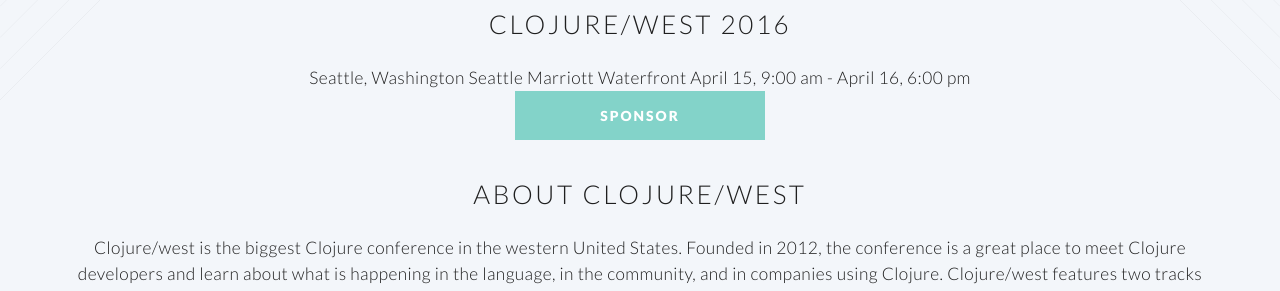
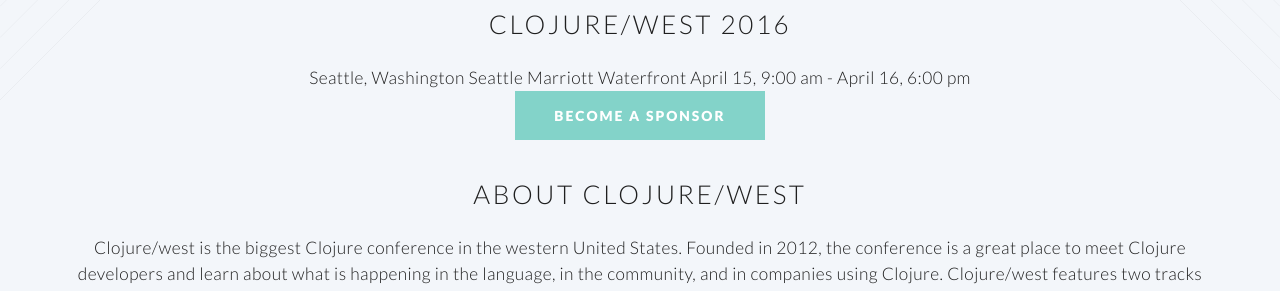
Before and after one commit to clojurewest/clojurewest.github.io, a Jekyll site: the page built from index.html, in a window 1280 px wide and 900 px high, scrolled down 646 px. Shown: the part 153-444 px from the top of the window. Built offline with Jekyll 4.4.1, drawn with Linux system fonts in a browser that asks for light colours.

Commit message:
change button text

```diff
--- a/_layouts/home.html
+++ b/_layouts/home.html
@@ -48,7 +48,7 @@
 						 <br/>
 	 					<ul class="buttons">
 	 					  <!-- <li><a href="https://ti.to/cognitect/clojure-conj-2015" class="button special">register</a></li> -->
-	 					  <li><a href="sponsorship" class="button special">sponsor</a></li>
+	 					  <li><a href="sponsorship" class="button special">become a sponsor</a></li>
 	 					</ul>
 
 					<h2>About Clojure/west</h2>
```
